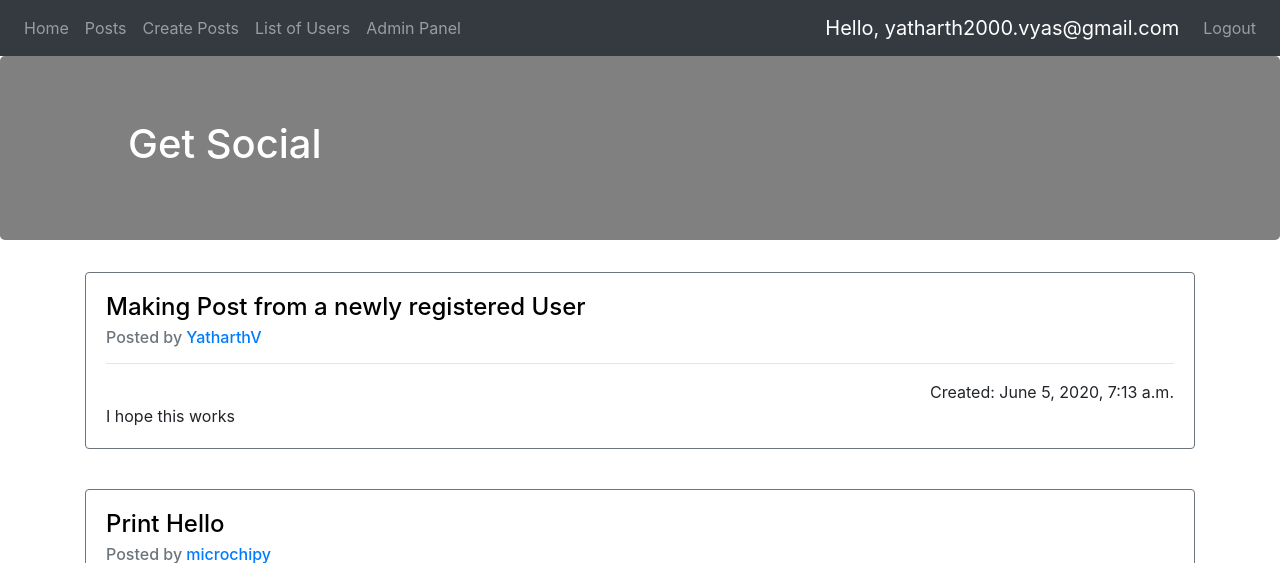
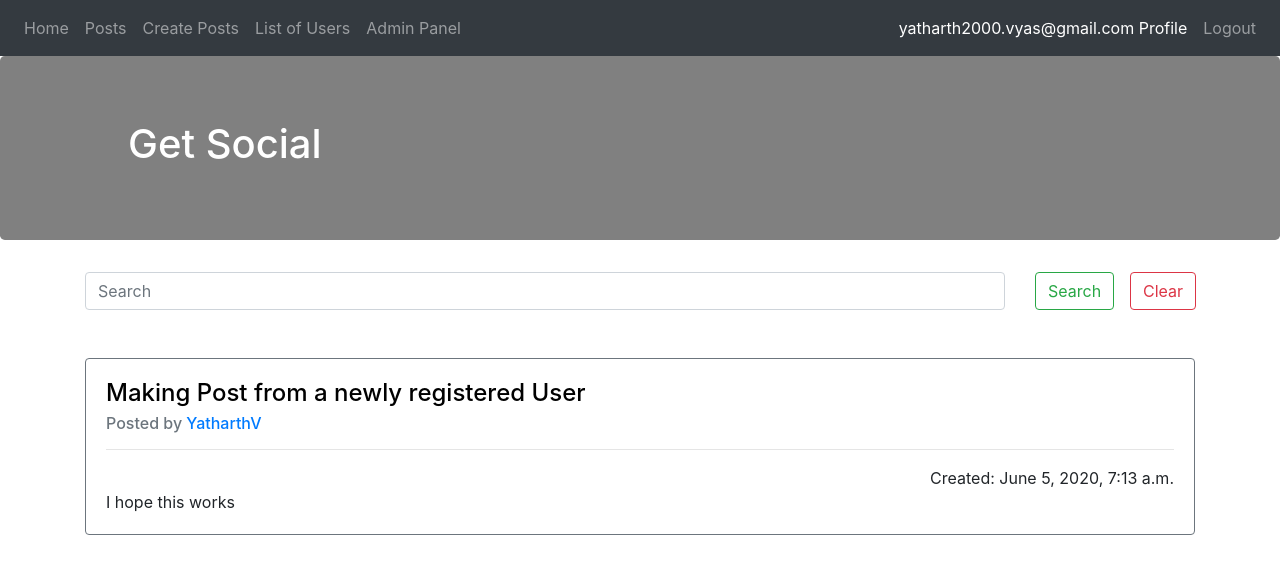
Before and after one commit to YatharthVyas/djangoApp, a Django app: page /posts/ in a window 1280 px wide. Shown: the top 563 px of the page. Run offline with Django 3.2, Linux system fonts and the light colour scheme; a user stored in the database is signed in; data comes from the database, SQL or seed files in the repository; both versions use the stored data as it was after the commit; some libraries are stand-ins or nearby versions.

Commit message:
Added Advanced Search field to Post feed page

```diff
--- a/djangoApp/templates/djangoApp/navbar.html
+++ b/djangoApp/templates/djangoApp/navbar.html
@@ -27,9 +27,9 @@
   <ul class="navbar-nav">
   {% if request.user.is_authenticated %}
   	   <li class="nav-item">
-  	   	<span class="navbar-brand">
-  	   		Hello, {{request.user.username}}
-  	   	</span>
+  	   	<a class="nav-link active" href="{% url 'Profile' request.user.user.id %}">
+  	   		{{request.user.username}} Profile
+  	   	</a>
   	   </li>
 	   <li class="nav-item">
         <a class="nav-link" href="/logout">Logout</a>
--- a/login/templates/login/posts.html
+++ b/login/templates/login/posts.html
@@ -1,5 +1,33 @@
 {% extends 'djangoApp/base.html' %}
 {% block content %}
+	<form id="searchForm" method="POST">
+		{% csrf_token %}
+		<div class="row">
+			<div class="col col-sm-10">
+				<input class="form-control mr-sm-2" type="search" id="searchField" name="search" placeholder="Search" aria-label="Search">
+			</div>
+			<div class="col col-sm-1">
+		  		<button class="btn btn-outline-success my-2 my-sm-0" type="submit">Search</button>
+		  	</div>
+		  	<div class="col col-sm-1">
+		  		<button class="btn btn-outline-danger my-2 my-sm-0" onclick="clearSearch()" type="button">Clear</button>
+		  	</div>
+		</div>
+	</form>
+	<script>
+		function clearSearch(){
+			searchField=document.getElementById('searchField')
+			if(searchField.value!==""){
+				searchField.value=""
+				document.getElementById('searchForm').submit()
+			}
+
+		}
+		if ( window.history.replaceState ) {					//This will prevent the Confirm Form Resubmission Alert
+		  window.history.replaceState( null, null, window.location.href );
+		}
+	</script>
+	<br/><br/>
 	{% for post in posts %}
 		<div class="card border-secondary mb-3">
 		  <div class="card-body">
--- a/login/views.py
+++ b/login/views.py
@@ -4,6 +4,7 @@ from .forms import *
 from django.contrib import messages
 from django.contrib.auth import authenticate,login as djangoLogin,logout
 from django.contrib.auth.decorators import login_required
+from django.db.models import Q
 
 # Create your views here.
 def login(request):
@@ -29,9 +30,11 @@ def signup(request):
 		if request.method=="POST":
 			form=CreateUserForm(request.POST)
 			if form.is_valid():
-				form.save()
+				newUser = form.save()
+				newUserModelObject = User(djangoUser=newUser)
+				newUserModelObject.save()
 				username = form.cleaned_data.get('username')
-				messages.success(request,"Accont Created for "+username)
+				messages.success(request,"Account Created for "+username)
 				return redirect('/login')
 		context={'form':form}
 		return render(request,'login/signup.html',context)
@@ -41,6 +44,14 @@ def userlist(request):
 	return render(request,'login/userList.html',{'users':user_list}) #passing query to template
 
 def post_feed(request):
+	if request.method == 'POST':
+		search_term = request.POST.get('search')
+		searchedPosts=Post.objects.filter(
+			Q(content__icontains=search_term) |			#Q is a query field and | applies OR operation to all the queries
+			Q(title__icontains=search_term)
+
+		).order_by('-date_posted')
+		return render(request,'login/posts.html',{'posts':searchedPosts})
 	posts = Post.objects.order_by('-date_posted') #Sorts the post by most recent first
 	return render(request,'login/posts.html',{'posts':posts})
 
@@ -94,5 +105,4 @@ def viewPost(request,id):
 		form = CommentForm(request.POST)
 		if form.is_valid():
 			form.save()
-			return redirect('/posts')
 	return render(request,'login/viewPost.html',{'form':CommentForm(initial={'user':request.user.user,'post':currentPost}),'post':currentPost,'comments':comments})
```
Also changed, not shown: db.sqlite3.
